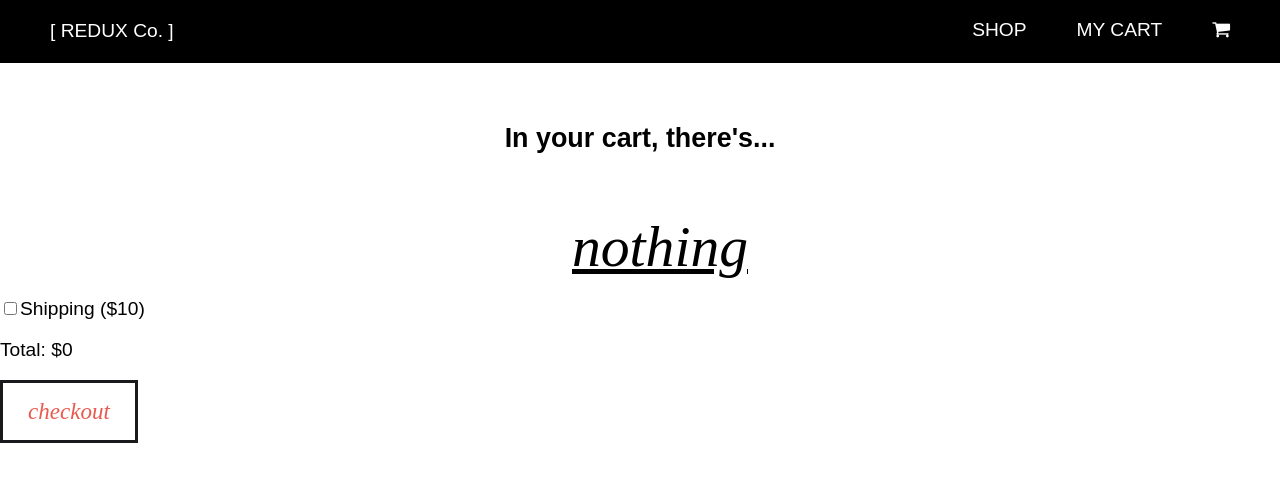
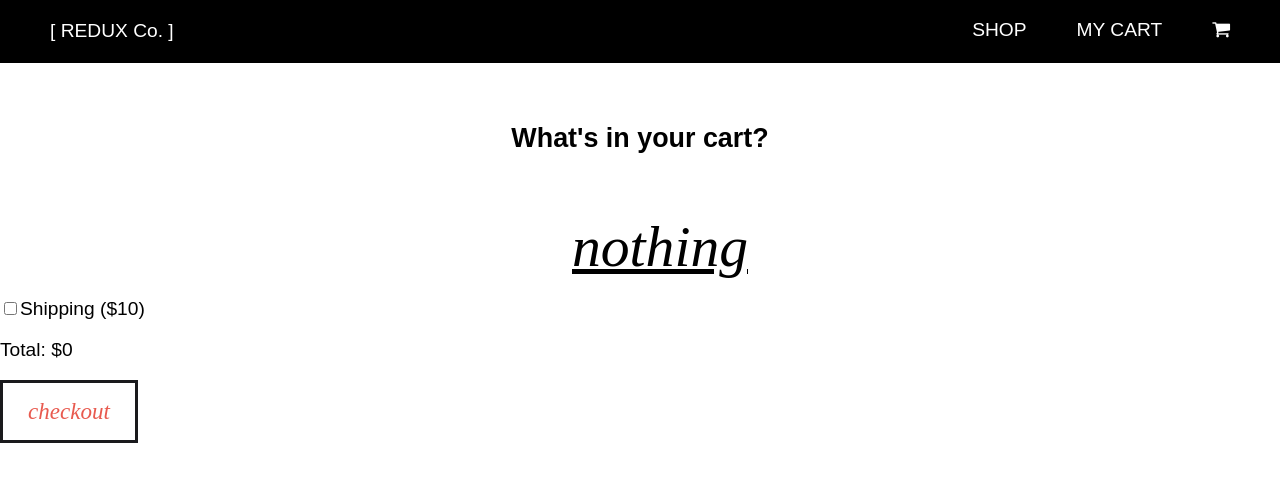
Before and after one commit to jenna-m/redux-co, a React (Create React App) app: page /cart in a window 1280 px wide. Shown: the top 482 px of the page. Built offline with nearby package versions, Linux system fonts and the light colour scheme.

Commit message:
Update Cart.js
Change div names and messaging

```diff
--- a/src/components/Cart.js
+++ b/src/components/Cart.js
@@ -51,8 +51,8 @@ class Cart extends React.Component {
                         <div className="cart-item-info">
                             <span className="cart-title">{item.title}</span>
                             <p class="cart-item-desc">{item.desc}</p>
-                            <p>Price: ${item.price}</p>
-                            <p>Quantity: {item.quantity}</p>
+                            <p class="cart-item-price">Price: ${item.price}</p>
+                            <p class="cart-item-qty">Quantity: {item.quantity}</p>
                         </div>
 
                         <div className="add-remove">
@@ -82,7 +82,7 @@ class Cart extends React.Component {
 
         return (
             <div className="container">
-                <h1>In your cart, there's...</h1>
+                <h1>What's in your cart?</h1>
                 <div className="cart">
                     <ul classname="collection">
                         {addedItems}
```
